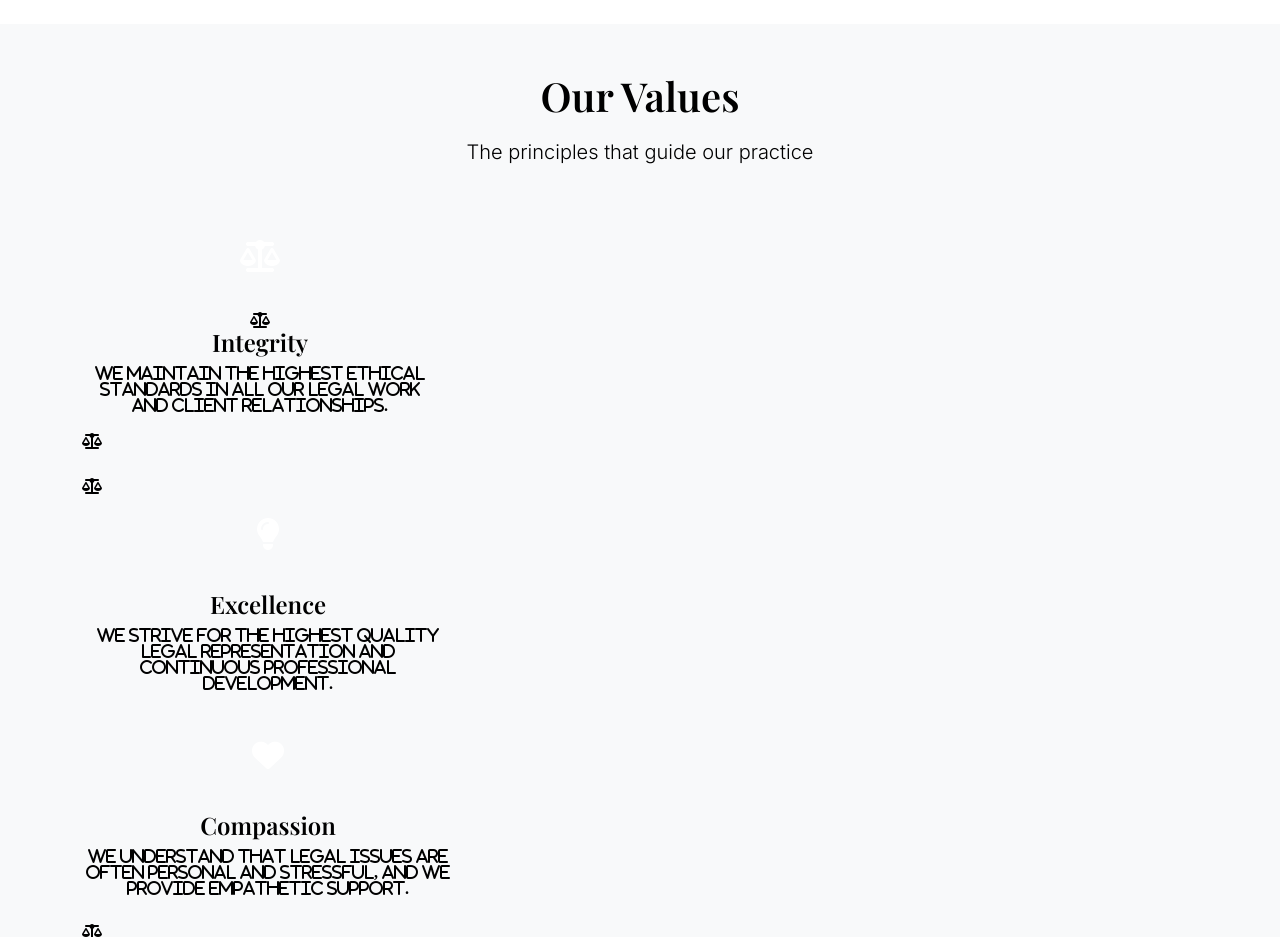
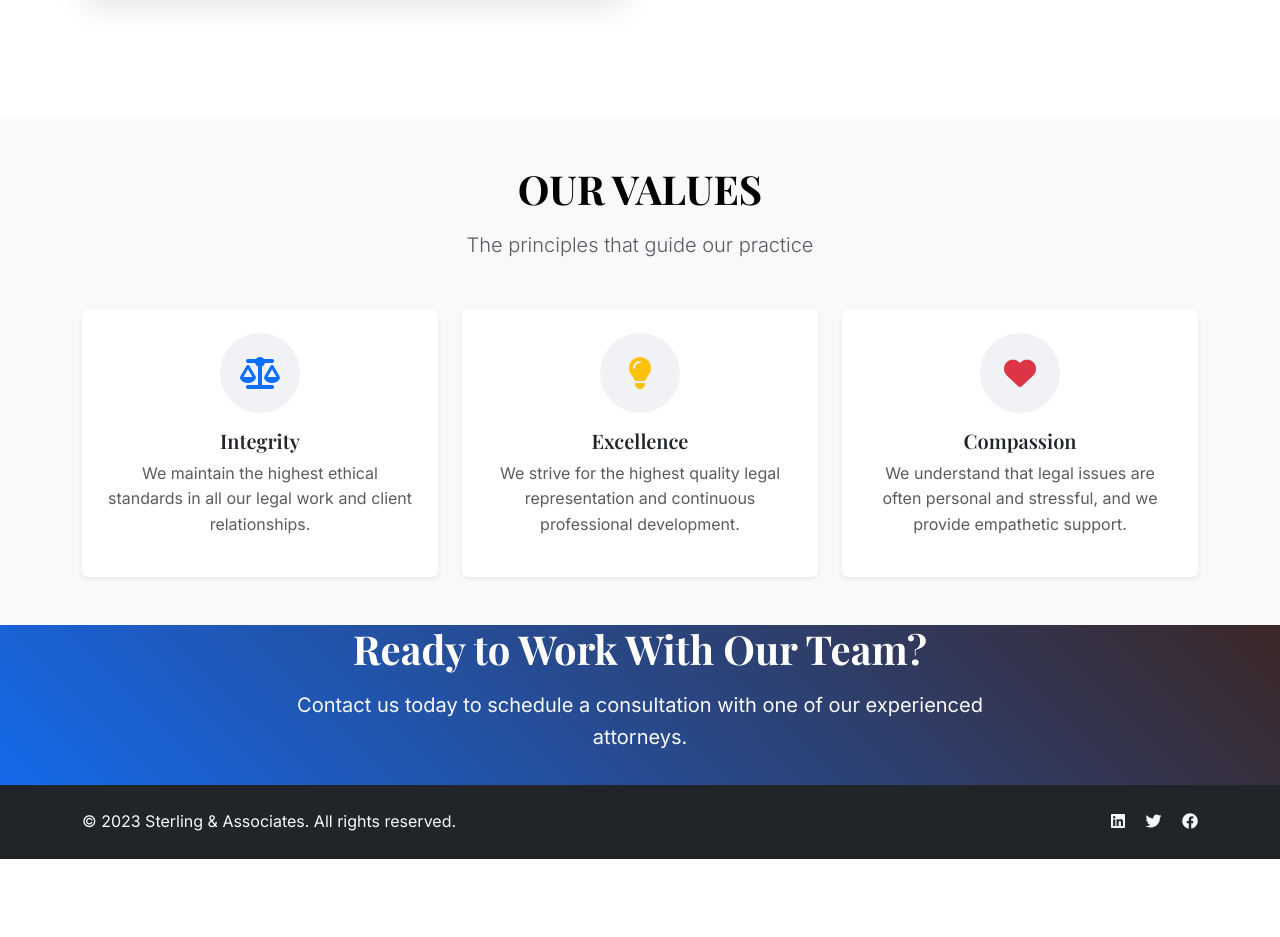
Before and after one commit to Caleb-Kylib/Kylib-Associates, a plain HTML site: page attorneys.html in a window 1280 px wide. Shown: the part 1863-2800 px from the top of the page. After the commit the page ends 2722 px from the top, so only its background shows below. Drawn offline with nearby package versions, Linux system fonts and the light colour scheme.

Commit message:
Add files via upload

```diff
--- a/attorneys.html
+++ b/attorneys.html
@@ -65,10 +65,10 @@
     </nav>
 
 <!-- Hero Section -->
-    <section class="py-5 bg-primary text-white" style="margin-top: 76px;">
-        <div class="container">
-            <div class="text-center">
-                <h1 class="display-4 mb-3">Our Legal Team</h1>
+    <section class="legal-hero-section">
+        <div class="legal-hero-overlay">
+            <div class="container legal-hero-content text-center">
+                <h1 class="legal-hero-title">Our Legal Team</h1>
                 <p class="lead">Experienced professionals dedicated to your success</p>
             </div>
         </div>
@@ -230,49 +230,56 @@
     <section class="py-5 bg-light">
     <div class="container">
         <div class="text-center mb-5">
-                <h2 class="section-title">Our Values</h2>
-                <p class="lead">The principles that guide our practice</p>
+            <h2 class="section-title fw-bold text-uppercase">Our Values</h2>
+            <p class="lead text-muted">The principles that guide our practice</p>
         </div>
-            <div class="row">
-                <div class="col-lg-4 col-md-6 mb-4">
-                    <div class="text-center">
-                        <div class="service-icon mx-auto mb-3" style="width: 80px; height: 80px;">
-                            <i class="fas fa-balance-scale"</i>
+        <div class="row g-4">
+            <!-- Integrity -->
+            <div class="col-lg-4 col-md-6">
+                <div class="card h-100 border-0 shadow-sm text-center p-4 value-card">
+                    <div class="icon-wrapper mx-auto mb-3">
+                        <i class="fas fa-balance-scale fa-2x text-primary"></i>
                     </div>
-                        <h4>Integrity</h4>
-                        <p>We maintain the highest ethical standards in all our legal work and client relationships.</p>
+                    <h5 class="fw-semibold">Integrity</h5>
+                    <p class="text-muted">We maintain the highest ethical standards in all our legal work and client relationships.</p>
                 </div>
             </div>
-                <div class="col-lg-4 col-md-6 mb-4">
-                    <div class="text-center">
-                        <div class="service-icon mx-auto mb-3" style="width: 80px; height: 80px;">
-                            <i class="fas fa-lightbulb" style="font-size: 2rem;"></i>
+
+            <!-- Excellence -->
+            <div class="col-lg-4 col-md-6">
+                <div class="card h-100 border-0 shadow-sm text-center p-4 value-card">
+                    <div class="icon-wrapper mx-auto mb-3">
+                        <i class="fas fa-lightbulb fa-2x text-warning"></i>
                     </div>
-                        <h4>Excellence</h4>
-                        <p>We strive for the highest quality legal representation and continuous professional development.</p>
+                    <h5 class="fw-semibold">Excellence</h5>
+                    <p class="text-muted">We strive for the highest quality legal representation and continuous professional development.</p>
                 </div>
             </div>
-                <div class="col-lg-4 col-md-6 mb-4">
-                    <div class="text-center">
-                        <div class="service-icon mx-auto mb-3" style="width: 80px; height: 80px;">
-                            <i class="fas fa-heart" style="font-size: 2rem;"></i>
+
+            <!-- Compassion -->
+            <div class="col-lg-4 col-md-6">
+                <div class="card h-100 border-0 shadow-sm text-center p-4 value-card">
+                    <div class="icon-wrapper mx-auto mb-3">
+                        <i class="fas fa-heart fa-2x text-danger"></i>
                     </div>
-                        <h4>Compassion</h4>
-                        <p>We understand that legal issues are often personal and stressful, and we provide empathetic support.</p>
+                    <h5 class="fw-semibold">Compassion</h5>
+                    <p class="text-muted">We understand that legal issues are often personal and stressful, and we provide empathetic support.</p>
                 </div>
             </div>
         </div>
     </div>
 </section>
 
+
     <!-- Call to Action -->
-    <section class="py-5 bg-primary text-white">
-        <div class="container">
-            <div class="text-center">
-                <h2 class="mb-3">Ready to Work With Our Team?</h2>
-                <p class="lead mb-4">Contact us today to schedule a consultation with one of our experienced attorneys.</p>
-                <a href="index.html#contact" class="btn btn-light btn-lg me-3">Schedule Consultation</a>
-                <a href="tel:555-123-4567" class="btn btn-outline-light btn-lg">Call (555) 123-4567</a>
+    <section class="cta-section">
+        <div class="cta-overlay">
+            <div class="container cta-content text-center">
+                <h2 class ="cta-heading">Ready to Work With Our Team?</h2>
+                <p class="cta-subheading">Contact us today to schedule a consultation with one of our experienced attorneys.</p>
+                <div class="cta-buttons">
+                <a href="contact.html" class="btn cta-btn-secondary">Schedule Consultation</a>
+                <a href="tel:555-123-4567" class="btn cta-btn-outline">Call (555) 123-4567</a>
             </div>
         </div>
     </section>
--- a/style.css
+++ b/style.css
@@ -262,6 +262,122 @@ h1, h2, h3, h4, h5, h6 {
   font-weight: 500;
   margin-bottom: 15px;
 }
+
+/* Attorney page styles */
+.legal-hero-section {
+    position: relative;
+    background-image: url(./assets/img/pexels-ayse-demir-2152256021-32225875.jpg); /* Replace with your image */
+    background-size: cover;
+    background-position: center;
+    background-repeat: no-repeat;
+    min-height: 40vh;
+    display: flex;
+    align-items: center;
+    margin-top: 76px;
+    color: white;
+    text-align: center;
+}
+
+.legal-hero-overlay {
+    position: absolute;
+    top: 0;
+    left: 0;
+    height: 100%;
+    width: 100%;
+    background-color: rgba(0, 0, 0, 0.6);
+    z-index: 1;
+}
+
+.legal-hero-content {
+    position: relative;
+    z-index: 2;
+    width: 100%;
+    max-width: 800px;
+    padding-top: 3rem;
+}
+
+.legal-hero-title {
+    font-size: 3rem;
+    font-weight: 700;
+    margin-bottom: 1rem;
+}
+
+.legal-hero-subtitle {
+    font-size: 1.25rem;
+    font-weight: 400;
+}
+
+.cta-section {
+    position: relative;
+    background-color: rgb(99, 65, 65); /* Bootstrap primary color */
+    color: white;
+    padding: 5rem 0;
+    overflow: hidden;
+}
+
+.cta-overlay {
+    position: absolute;
+    top: 0;
+    left: 0;
+    width: 100%;
+    height: 100%;
+    background: linear-gradient(45deg, rgba(13,110,253,0.9), rgba(0,0,0,0.4));
+    z-index: 1;
+}
+
+.cta-content {
+    position: relative;
+    z-index: 2;
+    max-width: 800px;
+    margin: 0 auto;
+}
+
+.cta-heading {
+    font-size: 2.5rem;
+    font-weight: 700;
+    margin-bottom: 1rem;
+}
+
+.cta-subheading {
+    font-size: 1.25rem;
+    margin-bottom: 2rem;
+    color: #f8f9fa;
+}
+
+.cta-buttons {
+    display: flex;
+    justify-content: center;
+    padding: 0.75rem 1.75rem;
+    font-size: 1.1rem;
+    border-radius: 50px;
+    transition: all 0.3s ease;
+    margin: 0 0.5rem;
+}
+
+.cta-btn-primary {
+    background-color: #ffffff;
+    color: #a5a9af;
+    border: none;
+}
+
+.cta-btn-primary:hover {
+    background-color: #e2e6ea;
+    color: #0a58ca;
+}
+
+.cta-btn-outline {
+    border: 2px solid #ffffff;
+    color: #ffffff;
+    background-color: transparent;
+}
+
+.cta-btn-outline:hover {
+    background-color: #ffffff;
+    color: #0d6efd;
+}
+
+
+
 
 
 /* Testimonial Section */
@@ -743,3 +859,23 @@ img {
             background-color: #444; /* Slightly lighter on hover */
             border-color: #00adb5; /* Replaced --accent-color */
         }
+
+        .icon-wrapper {
+    width: 80px;
+    height: 80px;
+    border-radius: 50%;
+    background-color: #f0f2f5;
+    display: flex;
+    align-items: center;
+    justify-content: center;
+    transition: background-color 0.3s ease;
+}
+
+.value-card:hover .icon-wrapper {
+    background-color: #e0e7ff; /* Light blue hover effect */
+}
+
+.value-card:hover {
+    transform: translateY(-5px);
+    transition: transform 0.3s ease;
+}
```
Lines whose indentation alone changed are shown as unchanged.
